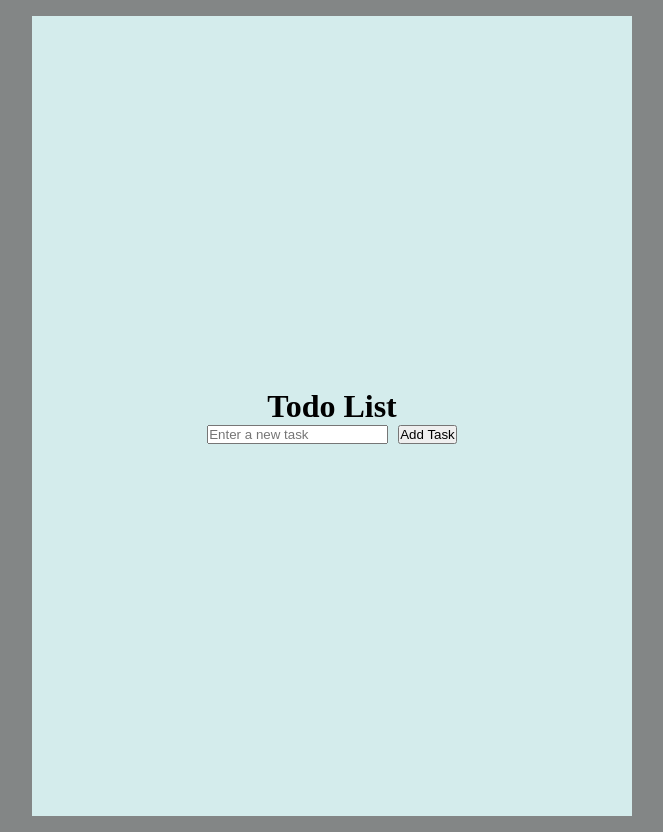
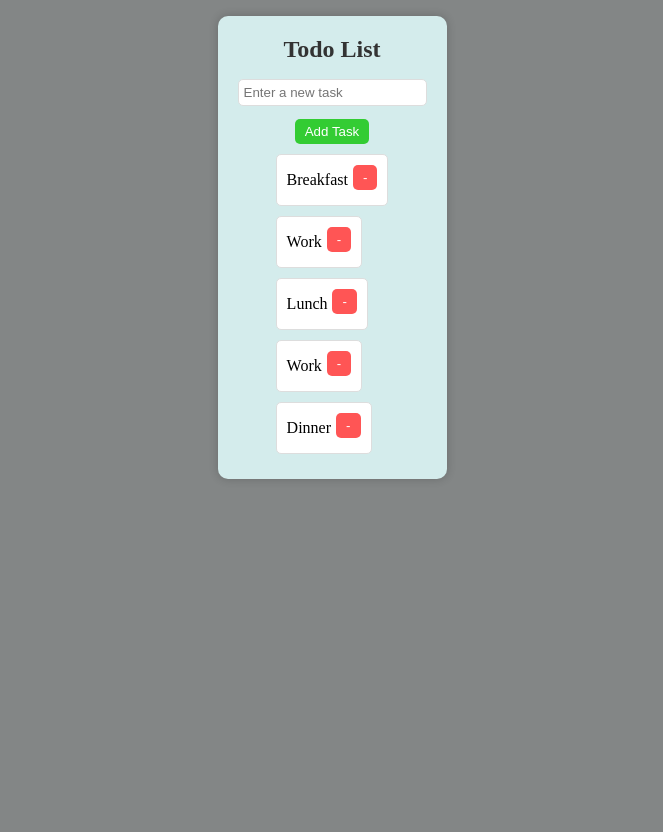
Before and after one commit to MadMachineGun/kazakov_hw_42_todo, a React (Create React App) app: page / in a window 1280 px wide. Shown: the whole page, without its empty margins (308-971 px from the left). After the commit the page ends 800 px from the top, so only its background shows below. Built offline with nearby package versions, Linux system fonts and the light colour scheme.

Commit message:
TodoApp-hw-42

```diff
--- a/package.json
+++ b/package.json
@@ -35,5 +35,8 @@
       "last 1 firefox version",
       "last 1 safari version"
     ]
+  },
+  "devDependencies": {
+    "@babel/plugin-proposal-private-property-in-object": "^7.21.11"
   }
 }
--- a/src/components/AddTask/add-task.css
+++ b/src/components/AddTask/add-task.css
@@ -1,3 +1,33 @@
-.add-task > input:nth-child(1){
-   margin-right: 10px;
+.add-task {
+   display: flex;
+   flex-direction: column;
+   align-items: center;
+   margin-top: 1em;
 }
+
+input[type="text"] {
+   padding: 5px;
+   border: 1px solid #ddd;
+   border-radius: 5px;
+   margin-bottom: 1em;
+}
+
+input[type="text"]:focus {
+   outline: none;
+   border-color: #333;
+}
+
+button {
+   background-color: #33cc33;
+   color: #fff;
+   border: none;
+   border-radius: 5px;
+   padding: 5px 10px;
+   cursor: pointer;
+   transition: background-color 0.3s;
+   margin-bottom: 5px;
+}
+
+button:hover {
+   background-color: #009900;
+}
--- a/src/components/TodoApp/TodoApp.js
+++ b/src/components/TodoApp/TodoApp.js
@@ -4,12 +4,19 @@ import AddTask from '../../components/AddTask/AddTask';
 import './todo-app.css';
 
 function TodoApp() {
-    const [todos, setTodos] = useState([]);
+    const initialTasks = [
+        { text: 'Breakfast', completed: false },
+        { text: 'Work', completed: false },
+        { text: 'Lunch', completed: false },
+        { text: 'Work', completed: false },
+        { text: 'Dinner', completed: false },
+    ];
+
+    const [todos, setTodos] = useState(initialTasks);
 
     const addTask = (task) => {
         setTodos([...todos, { text: task, completed: false }]);
     };
-
 
     const toggleTask = (index) => {
         const updatedTodos = [...todos];
--- a/src/components/TodoApp/todo-app.css
+++ b/src/components/TodoApp/todo-app.css
@@ -1,22 +1,31 @@
-*{
+* {
     margin: 0;
     padding: 0;
     box-sizing: border-box;
 }
 
-body{
+body {
     background: #838686;
     display: flex;
     align-items: center;
     justify-content: center;
 }
-.app-container{
+
+.app-container {
     display: flex;
     flex-direction: column;
-    justify-content: center;
     align-items: center;
+    text-align: center;
     margin: 1em;
-    width: 600px;
-    height: 100vh;
-    background: #d4ecec;
+    max-width: 800px;
+    max-height: 50%;
+    background-color: #d4ecec;
+    padding: 20px;
+    border-radius: 10px;
+    box-shadow: 0 0 10px rgba(0, 0, 0, 0.2);
 }
+
+h1 {
+    color: #333;
+    font-size: 24px;
+}
--- a/src/components/TodoList/TodoList.js
+++ b/src/components/TodoList/TodoList.js
@@ -6,7 +6,7 @@ function TodoList({ todos, onToggleTask, onDeleteTask }) {
         <ul className="todo-list">
             {todos.map((todo, index) => (
                 <li key={index} className={todo.completed ? 'completed' : ''}>
-                    <span onClick={() => onToggleTask(index)}>{todo.text}</span>
+                    <span style ={{ marginRight: '5px'}} onClick={() => onToggleTask(index)}>{todo.text}</span>
                     <button className="delete-button" onClick={() => onDeleteTask(index)}>-</button>
                 </li>
             ))}
--- a/src/components/TodoList/todo-list.css
+++ b/src/components/TodoList/todo-list.css
@@ -0,0 +1,43 @@
+.todo-list {
+    list-style: none;
+    padding: 0;
+    display: flex;
+    flex-direction: column;
+    align-items: flex-start;
+}
+
+.todo-list li {
+    display: flex;
+    justify-content: space-between;
+    align-items: center;
+    padding: 10px;
+    border: 1px solid #ddd;
+    margin: 5px 0;
+    border-radius: 5px;
+    background-color: #fff;
+    transition: background-color 0.3s, text-decoration 0.3s, color 0.3s;
+}
+
+.todo-list li:hover {
+    background-color: #f0f0f0;
+    cursor: pointer;
+}
+
+.completed {
+    text-decoration: line-through;
+    color: #777;
+}
+
+.delete-button {
+    background-color: #ff5555;
+    color: #fff;
+    border: none;
+    padding: 5px 10px;
+    border-radius: 5px;
+    cursor: pointer;
+    transition: background-color 0.3s;
+}
+
+.delete-button:hover {
+    background-color: #ff0000;
+}
```
Also changed, not shown: 1 other file (tests, documents, lock files or other folders).
